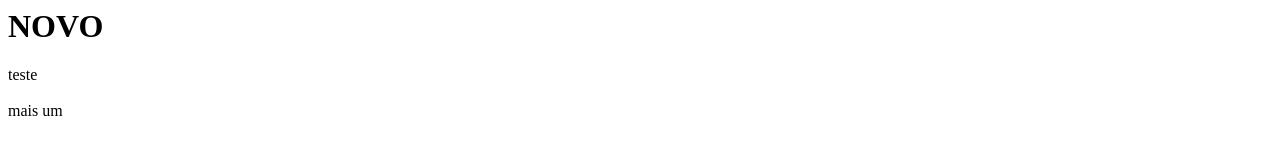
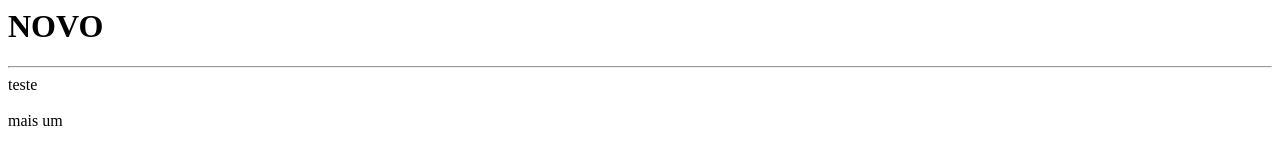
Before and after one commit to Pacalexandre/alura, a plain HTML site: page index.html in a window 1280 px wide. Drawn offline with Linux system fonts and the light colour scheme.

Commit message:
mais um arquivo

```diff
--- a/index.html
+++ b/index.html
@@ -2,6 +2,7 @@
 	<title>alura 1</title>
 	<body>
 		<h1>NOVO</h1>
+		<hr>
 		<div>teste</div>
 		<br>
 		<div>mais um </div>
```
Also changed, not shown: folha.html (added, +3 -0 lines).
